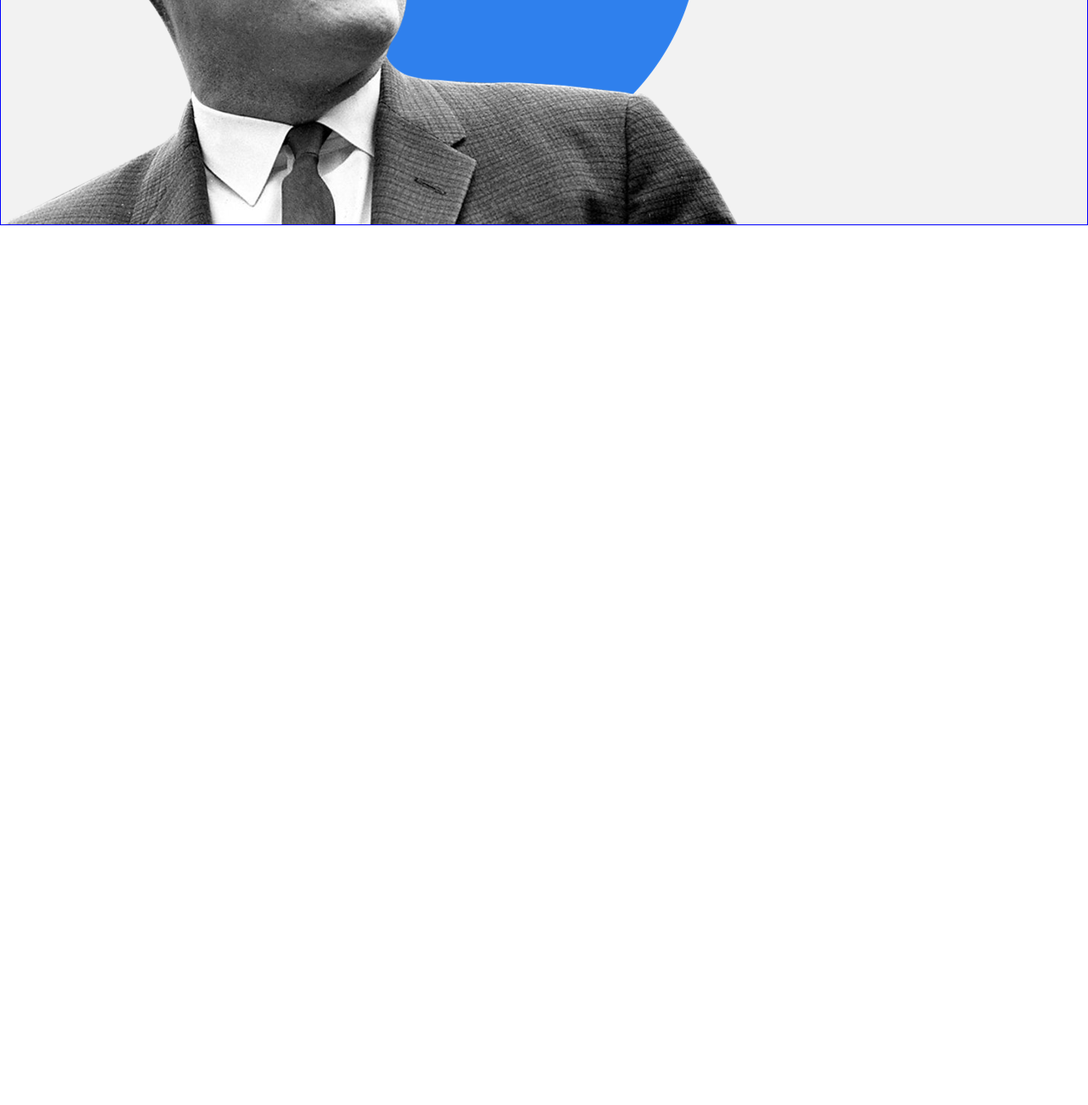
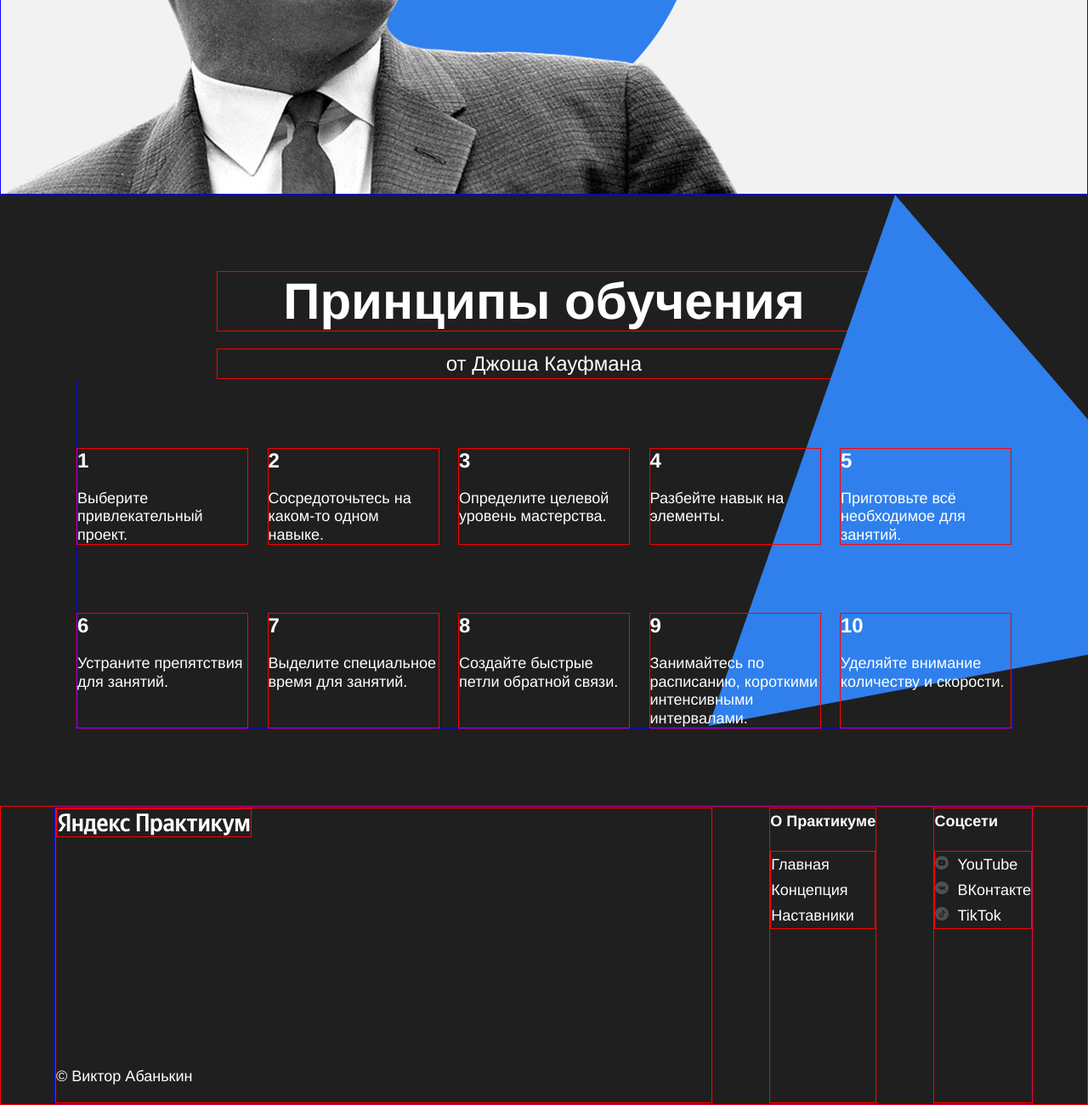
Before and after one commit to lomeshyza/how-to-learn, a plain HTML site: page index.html in a window 1280 px wide. Shown: the part 2674-3974 px from the top of the page at 85% size. Before the commit the page ends 2939 px from the top, so only its background shows below. Drawn offline with Linux system fonts and the light colour scheme; files whose address does not match are found by name.

Commit message:
added kaufman,fotter

```diff
--- a/index.html
+++ b/index.html
@@ -18,63 +18,134 @@
     </header>
     <main class="content">
       <section class="description">
-        <div class="description__two-columns">
-          <h1 class="description__two-columns-brief">Главные проблемы в обучении</h1>
-          <div class="description__two-columns-main-text">
-              <p class="description__two-columns-paragraph">Ни в школе, ни в институте нас не учат тому, как правильно изучать материал. Мы готовимся к экзаменам и учим билеты. Мы тренируемся решать однообразные задачи, чтобы лучше сдать тест, но часто в итоге это не дает нам реального знания. Зубрежка быстро выветривается и не приносит пользы.</p>
-              <p class="description__two-columns-paragraph"><span class="description__two-columns-span-accent">Вывод:</span>учиться тоже нужно уметь, но почему-то этому мало где учат. Что с этим делать?</p>
-              <p class="description__two-columns-paragraph">Конкретные техники и упражнения помогают изменить подход к обучению, сделать его эффективным и захватывающим. Эти же техники применяются на примере обучения в Практикуме.</p>
+        <div class="two-columns">
+          <h1 class="two-columns__brief">Главные проблемы в обучении</h1>
+          <div class="two-columns__main-text">
+              <p class="two-columns__paragraph">Ни в школе, ни в институте нас не учат тому, как правильно изучать материал. Мы готовимся к экзаменам и учим билеты. Мы тренируемся решать однообразные задачи, чтобы лучше сдать тест, но часто в итоге это не дает нам реального знания. Зубрежка быстро выветривается и не приносит пользы.</p>
+              <p class="two-columns__paragraph"><span class="two-columns__span-accent">Вывод:</span>учиться тоже нужно уметь, но почему-то этому мало где учат. Что с этим делать?</p>
+              <p class="two-columns__paragraph">Конкретные техники и упражнения помогают изменить подход к обучению, сделать его эффективным и захватывающим. Эти же техники применяются на примере обучения в Практикуме.</p>
             </div>
         </div>
       </section>
       <section class="digits">
-        <h1 class="digits__section-title">Цифры и факты</h1>
-        <h2 class="digits__section-subtitle">Про учёбу и мозг</h2>
-        <div class="digits__table">
-          <div class="digits__table-cell">
-            <h3 class="digits__table-cell-heading">86 миллиардов</h3>
-            <p class="digits__table-cell-text">Число нейронов в мозге человека</p>
-          </div>
-          <div class="digits__table-cell">
-            <h3 class="digits__table-cell-heading">2.1 миллиарда</h3>
-            <p class="digits__table-cell-text">Число нуждающихся в повышении квалификации</p>
-            <p class="digits__table-cell-text">Всемирный Банк, 2017</p>
-          </div>
-          <div class="digits__table-cell">
-            <h3 class="digits__table-cell-heading">1000 терабайт</h3>
-            <p class="digits__table-cell-text">Объём памяти человека</p>
-          </div>
-          <div class="digits__table-cell">
-            <h3 class="digits__table-cell-heading">500 триллионов</h3>
-            <p class="digits__table-cell-text">Число ответственных за обучение нервных синапсов у взрослого человека</p>
-          </div>
-          <div class="digits__table-cell">
-            <h3 class="digits__table-cell-heading">420 миллионов</h3>
-            <p class="digits__table-cell-text">Число взрослых людей моложе 25 лет, не имеющих образования для трудоустройства</p>
-            <p class="digits__table-cell-text">Всемирный Банк, 2017</p>
-          </div>
-          <div class="digits__table-cell">
-            <h3 class="digits__table-cell-heading">17–20 лет</h3>
-            <p class="digits__table-cell-text">Пик обучаемости</p>
-          </div>
-          <div class="digits__table-cell">
-            <h3 class="digits__table-cell-heading">1885 год</h3>
-            <p class="digits__table-cell-text">Открытие кривой забывания</p>
-          </div>
-          <div class="digits__table-cell">
-            <h3 class="digits__table-cell-heading">1889 год</h3>
-            <p class="digits__table-cell-text">Открытие условного рефлекса</p>
-          </div>
-        </div>
+        <h1 class="section-title">Цифры и факты</h1>
+        <h2 class="section-subtitle">Про учёбу и мозг</h2>
+        <ul class="table">
+          <li class="table__cell">
+            <h3 class="table__heading">86 миллиардов</h3>
+            <p class="table__text">Число нейронов в мозге человека</p>
+          </li>
+          <li class="table__cell">
+            <h3 class="table__heading">2.1 миллиарда</h3>
+            <p class="table__text">Число нуждающихся в повышении квалификации</p>
+            <p class="table__text">Всемирный Банк, 2017</p>
+          </li>
+          <li class="table__cell">
+            <h3 class="table__heading">1000 терабайт</h3>
+            <p class="table__text">Объём памяти человека</p>
+          </li>
+          <li class="table__cell">
+            <h3 class="table__heading">500 триллионов</h3>
+            <p class="table__text">Число ответственных за обучение нервных синапсов у взрослого человека</p>
+          </li>
+          <li class="table__cell">
+            <h3 class="table__heading">420 миллионов</h3>
+            <p class="table__text">Число взрослых людей моложе 25 лет, не имеющих образования для трудоустройства</p>
+            <p class="table__text">Всемирный Банк, 2017</p>
+          </li>
+          <li class="table__cell">
+            <h3 class="table__heading">17–20 лет</h3>
+            <p class="table__text">Пик обучаемости</p>
+          </li>
+          <li class="table__cell">
+            <h3 class="table__heading">1885 год</h3>
+            <p class="table__text">Открытие кривой забывания</p>
+          </li>
+          <li class="table__cell">
+            <h3 class="table__heading">1889 год</h3>
+            <p class="table__text">Открытие условного рефлекса</p>
+          </li>
+        </ul>
       </section>
       <section class="feynman">
         <h1 class="feynman__title">Метод Фейнмана</h1>
         <h2 class="feynman__subtitle">Выучить и не забыть.</h2>
         <a href="#" class="feynman__link">Подробнее</a>
       </section>
-      <section class="kaufman"></section>
+      <section class="kaufman">
+        <h1 class="section-title section-title_theme_dark">Принципы обучения</h1>
+        <h2 class="section-subtitle section-subtitle_theme_dark">от Джоша Кауфмана</h2>
+        <ul class="table table_theme_dark">
+          <li class="table__cell table__cell_theme_dark">
+            <h3 class="table__heading table__heading_theme_dark">1</h3>
+            <p class="table__text table__text_theme_dark">Выберите привлекательный проект.</p>
+          </li>
+          <li class="table__cell table__cell_theme_dark">
+            <h3 class="table__heading table__heading_theme_dark">2</h3>
+            <p class="table__text table__text_theme_dark">Сосредоточьтесь на каком-то одном навыке.</p>
+          </li>
+          <li class="table__cell table__cell_theme_dark">
+            <h3 class="table__heading table__heading_theme_dark">3</h3>
+            <p class="table__text table__text_theme_dark">Определите целевой уровень мастерства.</p>
+          </li>
+          <li class="table__cell table__cell_theme_dark">
+            <h3 class="table__heading table__heading_theme_dark">4</h3>
+            <p class="table__text table__text_theme_dark">Разбейте навык на элементы.</p>
+          </li>
+          <li class="table__cell table__cell_theme_dark">
+            <h3 class="table__heading table__heading_theme_dark">5</h3>
+            <p class="table__text table__text_theme_dark">Приготовьте всё необходимое для занятий.</p>
+          </li>
+          <li class="table__cell table__cell_theme_dark">
+            <h3 class="table__heading table__heading_theme_dark">6</h3>
+            <p class="table__text table__text_theme_dark">Устраните препятствия для занятий.</p>
+          </li>
+          <li class="table__cell table__cell_theme_dark">
+            <h3 class="table__heading table__heading_theme_dark">7</h3>
+            <p class="table__text table__text_theme_dark">Выделите специальное время для занятий.</p>
+          </li>
+          <li class="table__cell table__cell_theme_dark">
+            <h3 class="table__heading table__heading_theme_dark">8</h3>
+            <p class="table__text table__text_theme_dark">Создайте быстрые петли обратной связи.</p>
+          </li>
+          <li class="table__cell table__cell_theme_dark">
+            <h3 class="table__heading table__heading_theme_dark">9</h3>
+            <p class="table__text table__text_theme_dark">Занимайтесь по расписанию, короткими интенсивными интервалами.</p>
+          </li>
+          <li class="table__cell table__cell_theme_dark">
+            <h3 class="table__heading table__heading_theme_dark">10</h3>
+            <p class="table__text table__text_theme_dark">Уделяйте внимание количеству и скорости.</p>
+          </li>
+        </ul>
+        <img class="kaufman-triangle" alt="triangl" src="./images/kaufman-triangle.svg">
+      </section>
     </main>
-    <footer class="footer"></footer>
+    <footer class="footer">
+      <div class="footer__columns">
+        <div class="footer__column_content_copyright">
+          <div alt="Логотип" class="logo logo_place_footer"></div>
+          <div class="footer__author">&copy Виктор Абанькин</div>
+        </div>
+        <div class="footer__column_content_info">
+          <h1 class="footer__heading">О Практикуме</h1>
+          <ul class="footer_column-links">
+            <li class="footer__column-link">Главная</li>
+            <li class="footer__column-link">Концепция</li>
+            <li class="footer__column-link">Наставники</li>
+          </ul>
+        </div>
+        <div class="footer__column_content_social">
+          <h1 class="footer__heading">Соцсети</h1>
+          <ul class="footer_column-links">
+            <li class="footer__column-link"><img class="footer__social_icon" src="./images/youtube-icon.svg">YouTube</li>
+            <li class="footer__column-link"><img class="footer__social_icon" src="./images/vk_color_white.svg">ВКонтакте</li>
+            <li class="footer__column-link"><img class="footer__social_icon" src="./images/tiktok-icon.svg">TikTok</li>
+          </ul>
+        </div>
+
+      </div>
+
+    </footer>
   </div>
 </body>
 </html>
--- a/styles/style.css
+++ b/styles/style.css
@@ -30,19 +30,14 @@
   right: 0;
   top: 64px;
 }
-
-/* и элемента с модификатором вида ключ-значение */
-.table__cell_theme_dark {
-  width: 200px;
-  color: white;
-  margin-right: 0;
-  margin-top: 80px;
+.logo{
+  height: 32px;
+  width: 228px;
 }
 .logo_place_header{
   position:absolute;
   z-index: 2;
-  height: 32px;
-  width: 228px;
+
   top:30px;
   left: 64px;
   border: 1px solid red ;
@@ -100,7 +95,7 @@
 
   border: 1px solid red ;
 }
-.description__two-columns{
+.two-columns{
   display: flex;
   flex-direction: row;
   border: 1px solid blue;
@@ -109,13 +104,13 @@
   position:relative;
   min-height: 388px;
 }
-.description__two-columns-span-accent{
+.two-columns__span-accent{
   font-size: 24px;
   font-weight: 600;
   line-height: 34px;
 
 }
-.description__two-columns-brief{
+.two-columns__brief{
   font-size: 18px;
   font-weight: normal;
   line-height: 1.2;
@@ -126,7 +121,7 @@
   margin:0;
 }
 
-.description__two-columns-main-text{
+.two-columns__main-text{
   min-width: 784px;
   width: 80%;
   margin:0;
@@ -136,7 +131,7 @@
   justify-content: space-between;
 }
 
-.description__two-columns-paragraph{
+.two-columns__paragraph{
   font-size: 24px;
   font-weight: normal;
   line-height: 34px;
@@ -155,7 +150,7 @@
   align-items:center;
   border: 1px solid red ;
 }
-.digits__section-title{
+.section-title{
   text-align: center;
   margin:0;
   width: 60%;
@@ -164,7 +159,7 @@
   line-height: 1.15;
   border: 1px solid red ;
 }
-.digits__section-subtitle{
+.section-subtitle{
   text-align: center;
   margin:0;
   margin-top:20px;
@@ -174,30 +169,33 @@
   line-height: 34px;
   border: 1px solid red ;
 }
-.digits__table{
+.table{
   display: flex;
   flex-wrap:wrap;
   justify-content: space-between;
-
+  list-style-type: none;
   width: 1100px;
+  margin:0;
+  padding:0;
   border: 1px solid blue ;
 }
-.digits__table-cell{
+.table__cell{
   border: 1px solid red ;
   width: 250px;
   margin-top: 60px;
 }
-.digits__table-cell-heading{
+.table__heading{
   margin:0;
 
   font-size: 24px;
   font-weight: 600;
   line-height: 1.15;
 }
-.digits__table-cell-text{
+.table__text{
   font-size: 18px;
   font-weight: normal;
   line-height: 1.2;
+  margin: 0;
   margin-top: 20px;
 }
 
@@ -249,3 +247,109 @@
   margin-top: 70px;
   border: 1px solid red ;
 }
+
+.kaufman{
+ background-color: #1f1f1f;
+ display: flex;
+ position: relative;
+ flex-direction: column;
+ align-items:center;
+ overflow: hidden;
+
+}
+
+.section-title_theme_dark{
+  margin-top: 90px;
+  color: white;
+}
+.section-subtitle_theme_dark{
+  color: white;
+
+}
+.table_theme_dark{
+ margin-bottom: 90px;
+}
+/* и элемента с модификатором вида ключ-значение */
+.table__cell_theme_dark {
+  width: 200px;
+  color: white;
+  margin-right: 0;
+  margin-top: 80px;
+  z-index: 1;
+}
+.kaufman-triangle{
+  width: 877px;
+  height: 877px;
+  position: absolute;
+  right: -210px;
+}
+.footer{
+  display: flex;
+  justify-content: center;
+  min-height: 350px;
+  color: white;
+  background-color: #1f1f1f;
+  position: relative;
+  border: 1px solid red ;
+}
+.logo_place_footer{
+  background-image: url("file:///C:/Users/vjche/Desktop/Practikum/dev/how-to-learn/images/logo_place_footer.svg");
+
+  border: 1px solid red ;
+}
+.footer__columns{
+  display: flex;
+
+  justify-content: space-between;
+  width: 90%;
+  border: 1px solid blue ;
+}
+.footer__column_content_copyright{
+  flex-basis: 771px;
+  display: flex;
+  flex-direction: column;
+  justify-content: space-between;
+  border: 1px solid red ;
+}
+.logo_place_footer{
+  display: flex;
+
+}
+.footer__author{
+  font-size: 18px;
+  font-weight: normal;
+  line-height: 25px;
+  margin: 0;
+  margin: 18px 0;
+}
+.footer__column_content_info{
+  border: 1px solid red ;
+}
+.footer__heading{
+font-size: 18px;
+font-weight: 600;
+line-height: 30px;
+margin:0;
+margin-bottom: 20px;
+}
+.footer__column-link{
+  font-size: 18px;
+  font-weight: normal;
+  line-height: 30px;
+
+
+}
+
+.footer_column-links{
+  list-style-type: none;
+  padding: 0;
+  margin:0;
+  margin-bottom: 16px;
+  border: 1px solid red ;
+}
+.footer__column_content_social{
+  border: 1px solid red ;
+}
+.footer__social_icon{
+  margin-right: 10px;
+ }
```
